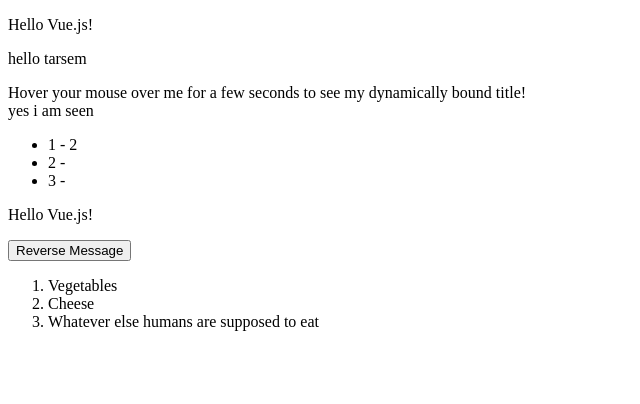
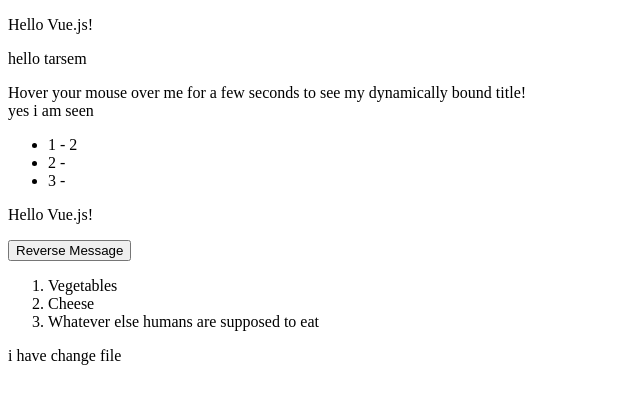
Before and after one commit to tarsem1234/Sahil-kalra, a plain HTML site: page index.html in a window 1280 px wide. Shown: the whole page, without its empty margins (0-640 px from the left). Drawn offline with nearby package versions, Linux system fonts and the light colour scheme.

Commit message:
Update index.html
i have add code

```diff
--- a/index.html
+++ b/index.html
@@ -109,7 +109,7 @@
     </todo-itema>
   </ol>
 </div>
-
+	<div> i have change file </div>
 
 </body>
 </html>
```
